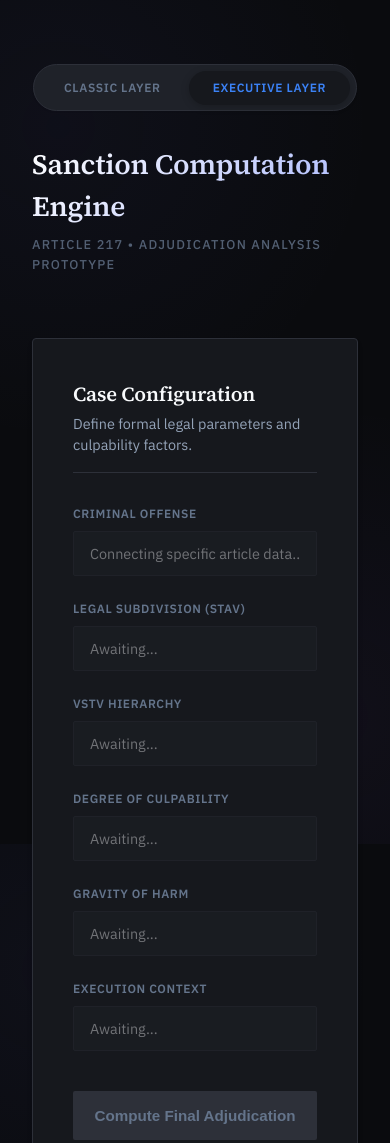
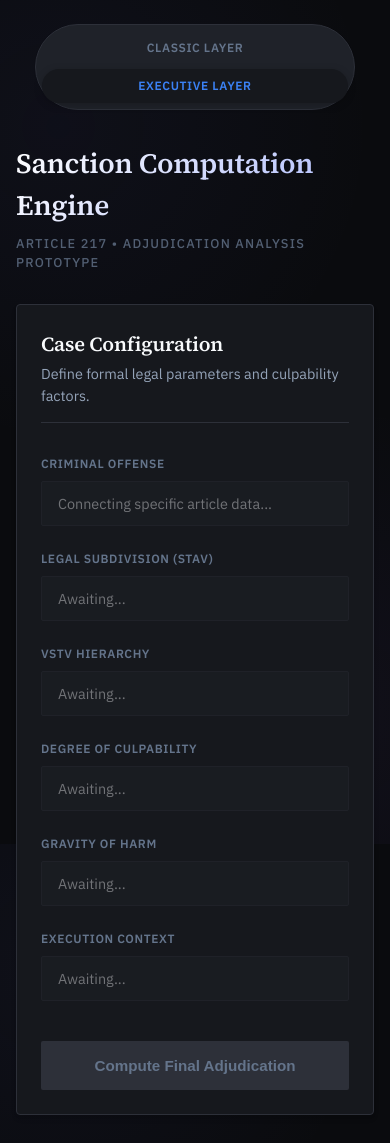
Before and after one commit to ZenMasterLex/sanctions-calculator-prototype, a website built with Vite: page index.html in a window 390 px wide. Shown: the top 1143 px of the page. Built offline with nearby package versions, Linux system fonts and the light colour scheme.

Commit message:
Fix executive mobile form responsiveness

```diff
--- a/classic.css
+++ b/classic.css
@@ -429,6 +429,22 @@ select:disabled {
   .result-years {
     font-size: 3.5rem;
   }
+
+  .toggle-group {
+    display: flex;
+    flex-direction: column;
+    width: 100%;
+    max-width: 320px;
+    border-radius: var(--radius-lg);
+  }
+
+  .toggle-btn {
+    width: 100%;
+    padding: 0.8rem;
+    font-size: 0.75rem;
+    border-radius: var(--radius-md);
+    text-align: center;
+  }
 }
 
 /* --- Global Theme Toggle (Classic) --- */
--- a/premium.css
+++ b/premium.css
@@ -5,7 +5,8 @@
   --bg-input: #1f2229;
 
   --border: #2d3039;
-  --border-focus: #3b82f6; /* Sharp Legal Blue */
+  --border-focus: #3b82f6;
+  /* Sharp Legal Blue */
 
   --text-primary: #f8fafc;
   --text-secondary: #94a3b8;
@@ -15,7 +16,8 @@
   --success: #10b981;
   --error: #ef4444;
 
-  --radius-lg: 4px; /* Sharper, formal corners */
+  --radius-lg: 4px;
+  /* Sharper, formal corners */
   --radius-md: 2px;
   --max-width: 900px;
 
@@ -39,7 +41,9 @@ body {
 }
 
 /* --- Type Styles --- */
-h1, h2, h3 {
+h1,
+h2,
+h3 {
   font-family: 'Source Serif 4', serif;
   font-weight: 600;
   letter-spacing: -0.01em;
@@ -187,8 +191,15 @@ select:disabled {
 }
 
 @keyframes fadeIn {
-  from { opacity: 0; transform: translateY(10px); }
-  to { opacity: 1; transform: translateY(0); }
+  from {
+    opacity: 0;
+    transform: translateY(10px);
+  }
+
+  to {
+    opacity: 1;
+    transform: translateY(0);
+  }
 }
 
 .result-summary {
@@ -402,9 +413,63 @@ select:disabled {
 
 /* --- Mobile Fixes --- */
 @media (max-width: 600px) {
-  .form-layout { grid-template-columns: 1fr; }
-  .verif-grid { grid-template-columns: 1fr; }
-  .result-number { font-size: 3rem; }
+  body {
+    padding: 1.5rem 1rem;
+  }
+
+  .subtitle {
+    margin-bottom: 2rem;
+  }
+
+  .panel {
+    padding: 1.5rem;
+  }
+
+  .form-layout {
+    grid-template-columns: 1fr;
+  }
+
+  .result-summary {
+    padding: 1rem 0;
+    margin-bottom: 2rem;
+  }
+
+  .result-number {
+    font-size: 3rem;
+  }
+
+  .data-table {
+    display: block;
+    overflow-x: auto;
+    -webkit-overflow-scrolling: touch;
+    margin-bottom: 1.5rem;
+  }
+
+  .verif-grid {
+    grid-template-columns: 1fr;
+  }
+
+  .system-footer {
+    flex-direction: column;
+    align-items: flex-start;
+    gap: 1.5rem;
+  }
+
+  .toggle-group {
+    display: flex;
+    flex-direction: column;
+    width: 100%;
+    max-width: 320px;
+    border-radius: var(--radius-lg);
+  }
+
+  .toggle-btn {
+    width: 100%;
+    padding: 0.8rem;
+    font-size: 0.75rem;
+    border-radius: var(--radius-md);
+    text-align: center;
+  }
 }
 
 /* --- Global Theme Toggle (Premium) --- */
@@ -451,3 +516,71 @@ select:disabled {
   color: var(--accent);
   box-shadow: 0 2px 8px rgba(0, 0, 0, 0.2);
 }
+
+
+.form-layout>* {
+  min-width: 0;
+}
+
+.form-item {
+  min-width: 0;
+}
+
+select {
+  width: 100%;
+  min-width: 0;
+  max-width: 100%;
+}
+
+@media (max-width: 600px) {
+  .form-layout {
+    grid-template-columns: 1fr;
+  }
+
+  .form-item,
+  .form-item.full {
+    min-width: 0;
+    width: 100%;
+    max-width: 100%;
+  }
+
+  select {
+    width: 100%;
+    min-width: 0;
+    max-width: 100%;
+  }
+}
+
+
+.form-layout>* {
+  min-width: 0;
+}
+
+.form-item {
+  min-width: 0;
+}
+
+select {
+  width: 100%;
+  min-width: 0;
+  max-width: 100%;
+}
+
+@media (max-width: 600px) {
+  .form-layout {
+    grid-template-columns: 1fr;
+  }
+
+  .form-item,
+  .form-item.full {
+    min-width: 0;
+    width: 100%;
+    max-width: 100%;
+  }
+
+  select {
+    width: 100%;
+    min-width: 0;
+    max-width: 100%;
+  }
+}
```
